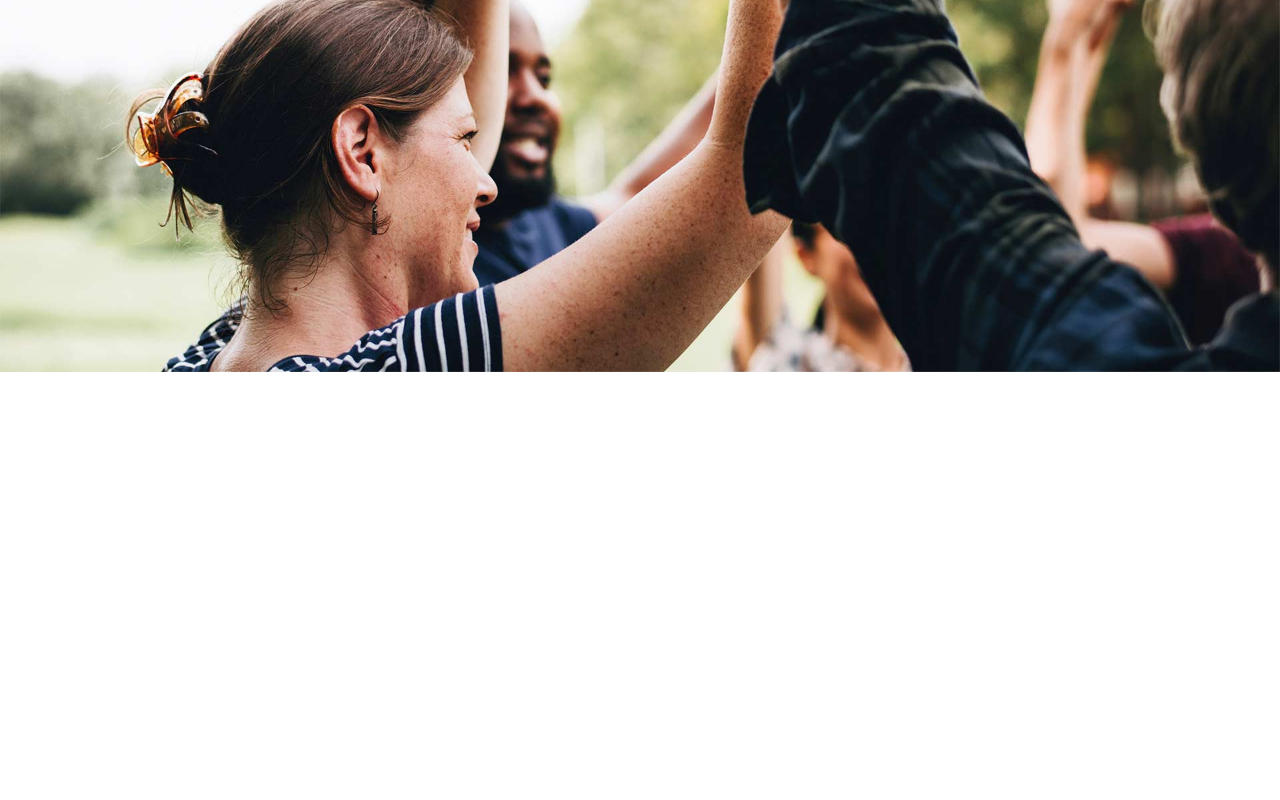
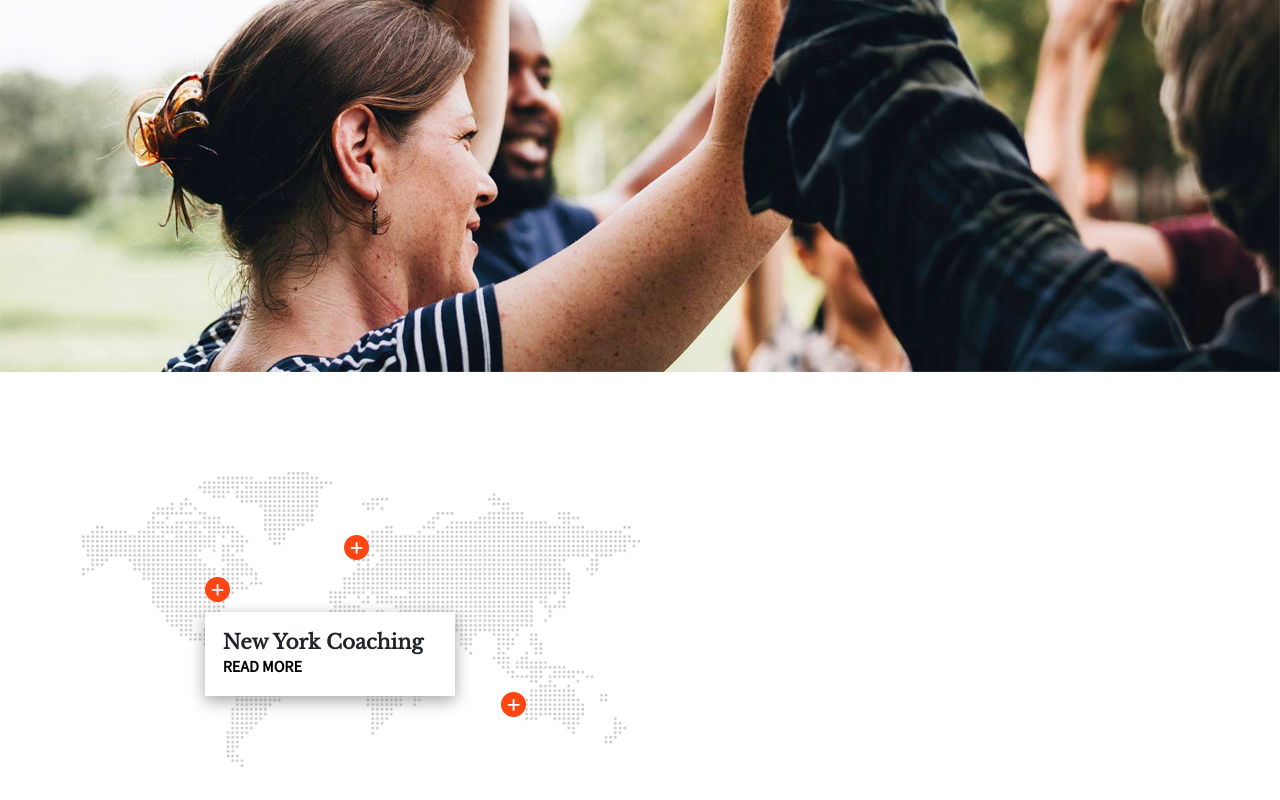
Before and after one commit to raffaelecapaldo/proj-html-vuejs, a Vue app: page / in a window 1280 px wide. Shown: the part 5584-6384 px from the top of the page. Before the commit the page ends 5956 px from the top, so only its background shows below. Built offline with nearby package versions, Linux system fonts and the light colour scheme; a web font is replaced by a local one.

Commit message:
Added Map on contact us

```diff
--- a/src/components/Main.vue
+++ b/src/components/Main.vue
@@ -53,6 +53,7 @@
                     <i class="fa-solid fa-play"></i>
                 </div>
             </div>
+            <ContactUs />
         </div>
     </main>
 </template>
@@ -64,6 +65,7 @@ import Events from './sub/Events.vue';
 import Percentage from './sub/Percentage.vue';
 import LatestNews from './sub/LatestNews.vue';
 import Testimonials from './sub/Testimonials.vue';
+import ContactUs from './sub/ContactUs.vue';
 export default {
     name: 'Main',
     components: {
@@ -72,7 +74,8 @@ export default {
         Events,
         Percentage,
         LatestNews,
-        Testimonials
+        Testimonials,
+        ContactUs
     },
     data() {
         return {
--- /dev/null
+++ b/src/components/sub/ContactUs.vue
@@ -0,0 +1,75 @@
+<template>
+    <div class="contact-us">
+        <div class="container">
+            <div class="map">
+                <img class="img-fluid" src="/img/h1-contact-rev-01.png" alt="map">
+                <div class="pointer l1">
+                    <img src="/img/h1-contact-rev-02.png" alt="pointer">
+                    <div class="ny">
+                        <div class="item">
+                            <h2 class="m-0 black-title fs-5">New York Coaching</h2>
+                            <a class="m-0 read-more" href="#">Read More</a>
+                        </div>
+                    </div>
+                </div>
+                <div class="pointer l2">
+                    <img src="/img/h1-contact-rev-02.png" alt="pointer">
+                </div>
+                <div class="pointer l3">
+                    <img src="/img/h1-contact-rev-02.png" alt="pointer">
+                </div>
+            </div>
+            <div class="form"></div>
+        </div>
+    </div>
+</template>
+
+<script>
+    export default {
+        name:'ContactUs',
+    }
+</script>
+
+<style lang="scss" scoped>
+.contact-us {
+    background-color: white;
+    height: 500px;;
+    padding-top:100px;
+}
+
+.map {
+    width: 50%;
+    position:relative;
+}
+
+.pointer {
+    position:absolute;
+}
+
+.l1 {
+    top: 35%;
+    left: 22%;
+}
+
+.l2 {
+    top: 21%;
+    left: 47%;
+}
+
+.l3 {
+    top: 74%;
+    left: 75%;
+}
+
+.ny {
+    position:relative;
+    .item {
+        position:absolute;
+        width: 250px;
+        background-color: white;
+        padding:18px;
+        top:10px;
+        box-shadow: rgba(0, 0, 0, 0.35) 0px 5px 15px;
+    }
+}
+</style>
```
